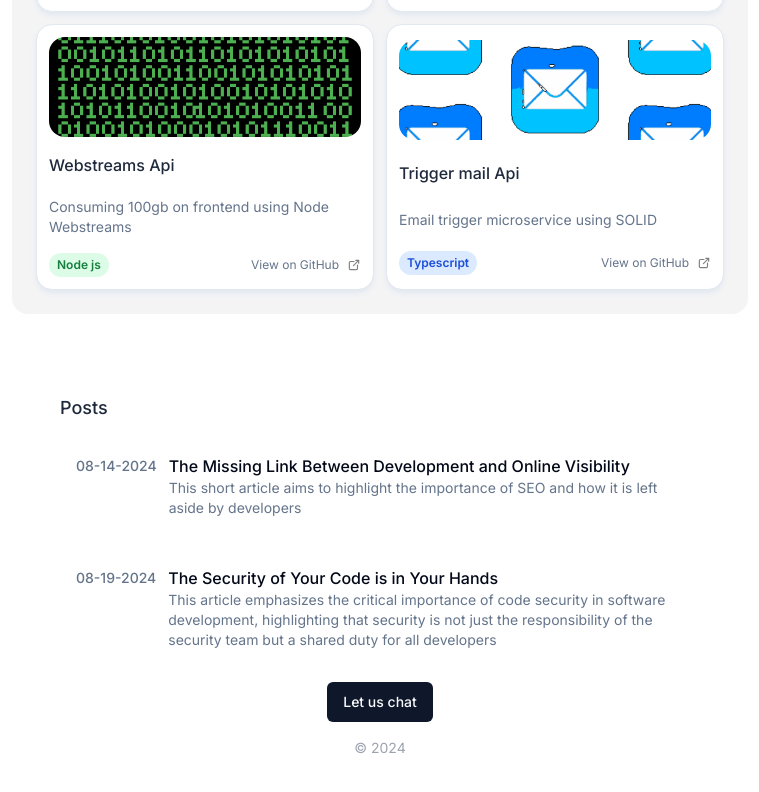
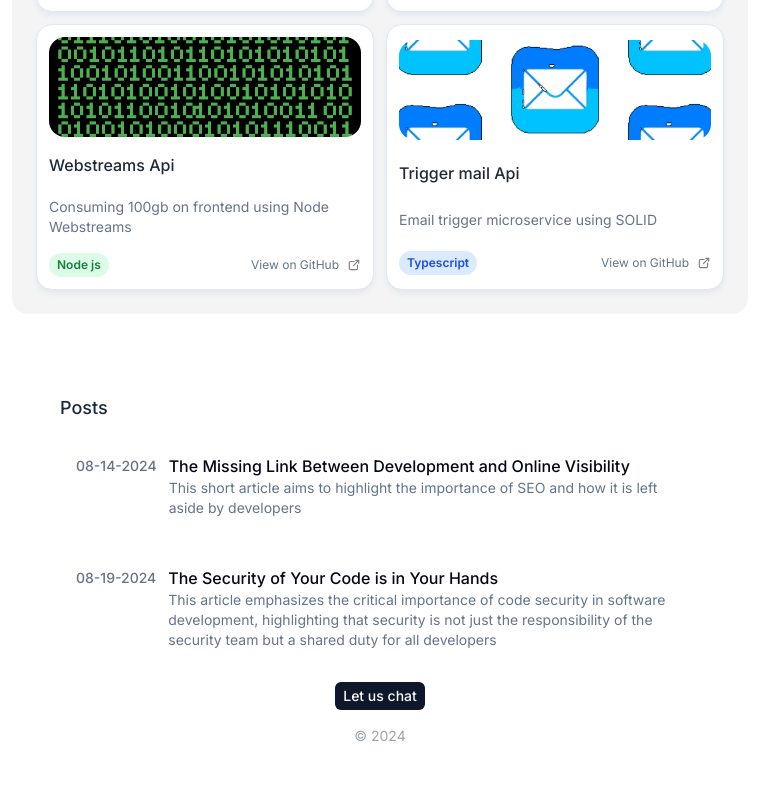
Before and after one commit to Pedrinvits/personal-portfolio, a Next.js app: page / in a window 1280 px wide. Shown: the part 928-1720 px from the top of the page, without its empty margins (260-1019 px from the left). Built offline with nearby package versions, Linux system fonts and the light colour scheme.

Commit message:
fix : button chat size

```diff
--- a/src/components/footer/index.tsx
+++ b/src/components/footer/index.tsx
@@ -3,7 +3,7 @@ const Footer = () => {
     return (
         <footer className="mt-4 text-center text-sm text-gray-400 overflow-hidden z-[1] relative">
                 <div className="flex flex-col gap-4">
-                   <a href="mailto:pedromantovani26@gmail.com" className="inline-flex items-center justify-center whitespace-nowrap rounded-md text-sm font-medium ring-offset-background transition-colors focus-visible:outline-none focus-visible:ring-2 focus-visible:ring-ring focus-visible:ring-offset-2 disabled:pointer-events-none disabled:opacity-50 bg-primary text-primary-foreground hover:bg-primary/90 h-10 px-4 py-2">
+                   <a href="mailto:pedromantovani26@gmail.com" className="inline-flex items-center justify-center whitespace-nowrap rounded-md text-sm font-medium ring-offset-background transition-colors disabled:pointer-events-none disabled:opacity-50 bg-primary text-primary-foreground hover:bg-primary/90 h-fit px-2 py-1">
                     Let us chat
                    </a>
                     {`© ${new Date().getFullYear()}`}
```
